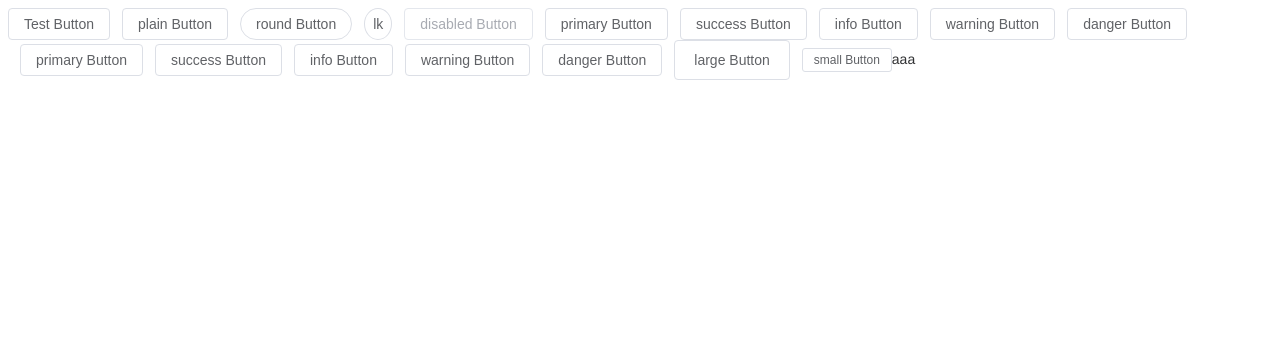
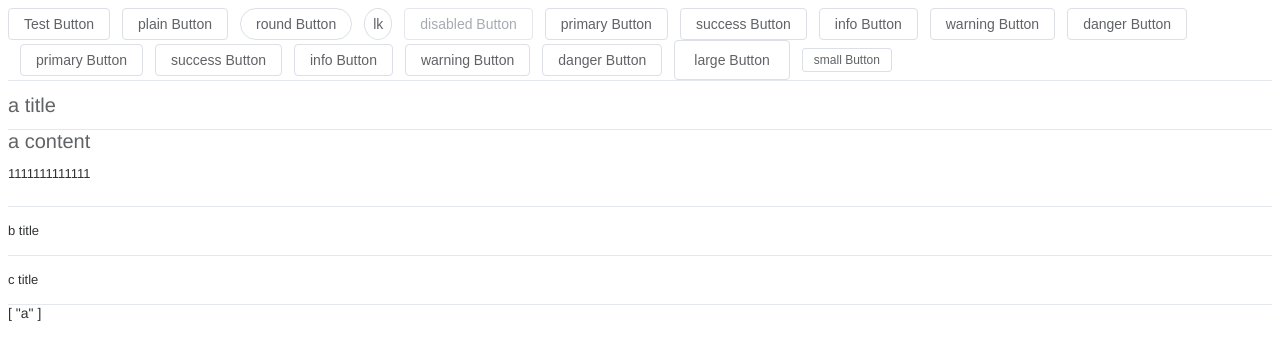
Before and after one commit to lrm-rx/v-element-pro, a Vue app: page / in a window 1280 px wide. Shown: the top 360 px of the page. Built offline with nearby package versions, Linux system fonts and the light colour scheme.

Commit message:
feat(.): 🚀 collapse组件的实现

```diff
--- a/package.json
+++ b/package.json
@@ -14,6 +14,7 @@
     "commit": "git add -A && czg && git push"
   },
   "dependencies": {
+    "nanoid": "^5.0.7",
     "vue": "^3.4.31"
   },
   "devDependencies": {
--- a/src/App.vue
+++ b/src/App.vue
@@ -1,5 +1,12 @@
 <script setup lang="ts">
+import { ref } from "vue";
 import Button from "./components/Button/Button.vue";
+import Collapse from "./components/Collapse/Collapse.vue";
+import Item from "./components/Collapse/CollapseItem.vue";
+const openedValue = ref(["a"]);
+setTimeout(() => {
+  // openedValue.value = ["a", "b"];
+}, 1000);
 </script>
 
 <template>
@@ -22,7 +29,23 @@ import Button from "./components/Button/Button.vue";
 
   <Button size="large">large Button</Button>
   <Button size="small">small Button</Button>
-  <a href="#">aaa</a>
+
+  <Collapse v-model="openedValue" accordion>
+    <Item name="a">
+      <template v-slot:title>
+        <h1>a title</h1>
+      </template>
+      <h1>a content</h1>
+      <div>1111111111111</div>
+    </Item>
+    <Item name="b" title="b title">
+      <div>b content</div>
+    </Item>
+    <Item name="c" title="c title">
+      <div>c content</div>
+    </Item>
+  </Collapse>
+  <div>{{ openedValue }}</div>
 </template>
 
 <style scoped></style>
--- /dev/null
+++ b/src/components/Collapse/Collapse.vue
@@ -0,0 +1,46 @@
+<template>
+  <div class="lk-collapse">
+    <slot></slot>
+  </div>
+</template>
+
+<script setup lang="ts">
+import { ref, provide, watch } from "vue";
+import type { NameType, CollapseProps, CollapseEmits } from "./types";
+import { collapseContextKey } from "./types";
+defineOptions({ name: "VCollapse" });
+const props = defineProps<CollapseProps>();
+const emits = defineEmits<CollapseEmits>();
+const activeNames = ref<NameType[]>(props.modelValue);
+watch(
+  () => props.modelValue,
+  () => {
+    activeNames.value = props.modelValue;
+  }
+);
+if (props.accordion && activeNames.value.length > 1) {
+  console.warn("accordion mode should only have one active item");
+}
+const handleItemClick = (item: NameType) => {
+  if (props.accordion) {
+    activeNames.value = [activeNames.value[0] === item ? "" : item];
+  } else {
+    const index = activeNames.value.indexOf(item);
+    if (index > -1) {
+      // 存在, 删除数组对应的一项
+      activeNames.value.splice(index, 1);
+    } else {
+      // 不存在, 插入对应的name
+      activeNames.value.push(item);
+    }
+  }
+
+  emits("update:modelValue", activeNames.value);
+  emits("change", activeNames.value);
+};
+provide(collapseContextKey, {
+  activeNames,
+  handleItemClick
+});
+</script>
+<style scoped></style>
--- /dev/null
+++ b/src/components/Collapse/CollapseItem.vue
@@ -0,0 +1,61 @@
+<template>
+  <div
+    class="lk-collapse-item"
+    :class="{
+      'is-disabled': disabled
+    }"
+  >
+    <div class="lk-collapse-item__header" :id="`item-header-${name}`" @click="handleClick">
+      <slot name="title"> {{ title }}</slot>
+    </div>
+    <Transition name="slide" v-on="transitionEvents">
+      <div class="lk-collapse-item__wrapper" v-show="isActive">
+        <div class="lk-collapse-item__content" :id="`item-content-${name}`">
+          <slot></slot>
+        </div>
+      </div>
+    </Transition>
+  </div>
+</template>
+
+<script setup lang="ts">
+import { inject, computed } from "vue";
+import type { CollapseItemProps } from "./types";
+import { collapseContextKey } from "./types";
+defineOptions({
+  name: "VCollapseItem"
+});
+const props = defineProps<CollapseItemProps>();
+const collapseContext = inject(collapseContextKey);
+const isActive = computed(() => collapseContext?.activeNames.value.includes(props.name));
+const handleClick = () => {
+  if (props.disabled) return;
+  collapseContext?.handleItemClick(props.name);
+};
+const transitionEvents: Record<string, (el: HTMLElement) => void> = {
+  beforeEnter(el) {
+    el.style.height = "0px";
+    el.style.overflow = "hidden";
+  },
+  enter(el) {
+    el.style.height = `${el.scrollHeight}px`;
+  },
+  afterEnter(el) {
+    el.style.height = "";
+    el.style.overflow = "";
+  },
+  beforeLeave(el) {
+    el.style.height = `${el.scrollHeight}px`;
+    el.style.overflow = "hidden";
+  },
+  leave(el) {
+    el.style.height = "0px";
+  },
+  afterLeave(el) {
+    el.style.height = "";
+    el.style.overflow = "";
+  }
+};
+</script>
+
+<style scoped></style>
--- /dev/null
+++ b/src/components/Collapse/style.css
@@ -0,0 +1,59 @@
+.lk-collapse {
+  --lk-collapse-border-color: var(--lk-border-color-light);
+  --lk-collapse-header-height: 48px;
+  --lk-collapse-header-bg-color: var(--lk-fill-color-blank);
+  --lk-collapse-header-text-color: var(--lk-text-color-primary);
+  --lk-collapse-header-font-size: 13px;
+  --lk-collapse-content-bg-color: var(--lk-fill-color-blank);
+  --lk-collapse-content-font-size: 13px;
+  --lk-collapse-content-text-color: var(--lk-text-color-primary);
+  --lk-collapse-disabled-text-color: var(--lk-disabled-text-color);
+  --lk-collapse-disabled-border-color: var(--lk-border-color-lighter);
+  border-top: 1px solid var(--lk-collapse-border-color);
+}
+
+.lk-collapse-item__header {
+  display: flex;
+  align-items: center;
+  justify-content: space-between;
+  height: var(--lk-collapse-header-height);
+  line-height: var(--lk-collapse-header-height);
+  background-color: var(--lk-collapse-header-bg-color);
+  color: var(--lk-collapse-header-text-color);
+  cursor: pointer;
+  font-size: var(--lk-collapse-header-font-size);
+  font-weight: 500;
+  transition: border-bottom-color var(--lk-transition-duration);
+  outline: none;
+  border-bottom: 1px solid var(--lk-collapse-border-color);
+  &.is-disabled {
+    color: var(--lk-collapse-disabled-text-color);
+    cursor: not-allowed;
+    background-image: none;
+  }
+  &.is-active {
+    border-bottom-color: transparent;
+    .header-angle {
+      transform: rotate(90deg);
+    }
+  }
+  .header-angle {
+    transition: transform var(--lk-transition-duration);
+  }
+}
+
+.lk-collapse-item__content {
+  will-change: height;
+  background-color: var(--lk-collapse-content-bg-color);
+  overflow: hidden;
+  box-sizing: border-box;
+  font-size: var(--lk-collapse-content-font-size);
+  color: var(--lk-collapse-content-text-color);
+  border-bottom: 1px solid var(--lk-collapse-border-color);
+  padding-bottom: 25px;
+}
+
+.slide-enter-active,
+.slide-leave-active {
+  transition: height var(--lk-transition-duration);
+}
--- /dev/null
+++ b/src/components/Collapse/types.ts
@@ -0,0 +1,25 @@
+import type { Ref, InjectionKey } from "vue";
+export type NameType = string | number;
+
+export interface CollapseProps {
+  modelValue: NameType[];
+  accordion?: boolean;
+}
+
+export interface CollapseItemProps {
+  name: NameType;
+  title?: string;
+  disabled?: boolean;
+}
+
+export interface CollapseContext {
+  activeNames: Ref<NameType[]>;
+  handleItemClick: (name: NameType) => void;
+}
+
+export interface CollapseEmits {
+  (e: "update:modelValue", values: NameType[]): void;
+  (e: "change", values: NameType[]): void;
+}
+
+export const collapseContextKey: InjectionKey<CollapseContext> = Symbol("CollapseContext");
--- a/src/styles/index.css
+++ b/src/styles/index.css
@@ -1,3 +1,4 @@
 @import "./vars.css";
 @import "./reset.css";
 @import "../components/Button/style.css";
+@import "../components/Collapse/style.css";
--- a/vite.config.ts
+++ b/vite.config.ts
@@ -11,5 +11,9 @@ export default defineConfig({
     alias: {
       "@": fileURLToPath(new URL("./src", import.meta.url))
     }
+  },
+  server: {
+    // 开启热更新（Hot Module Replacement）
+    hmr: true
   }
 });
```
Also changed, not shown: .eslintrc.cjs, 2 other files (tests, documents, lock files or other folders).
